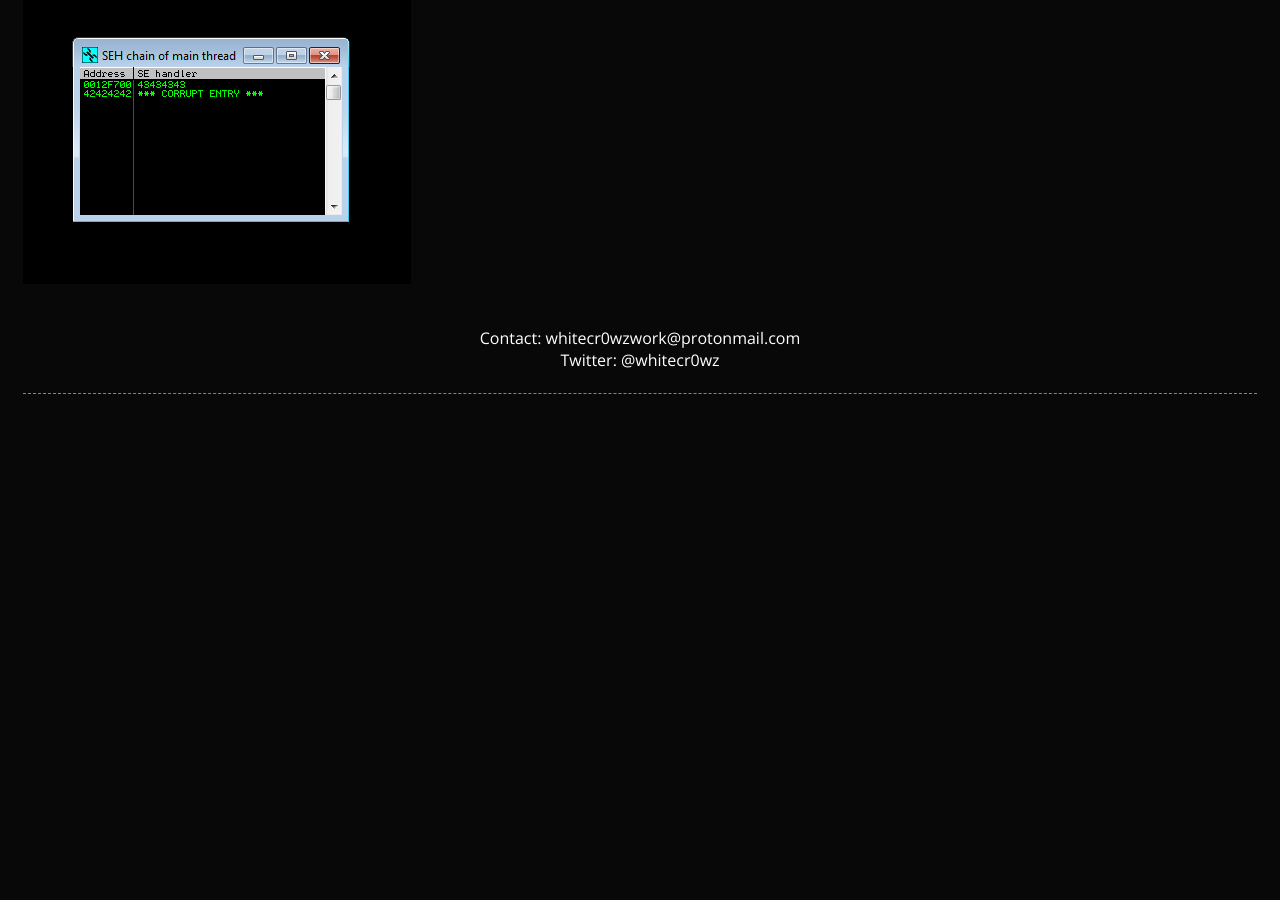
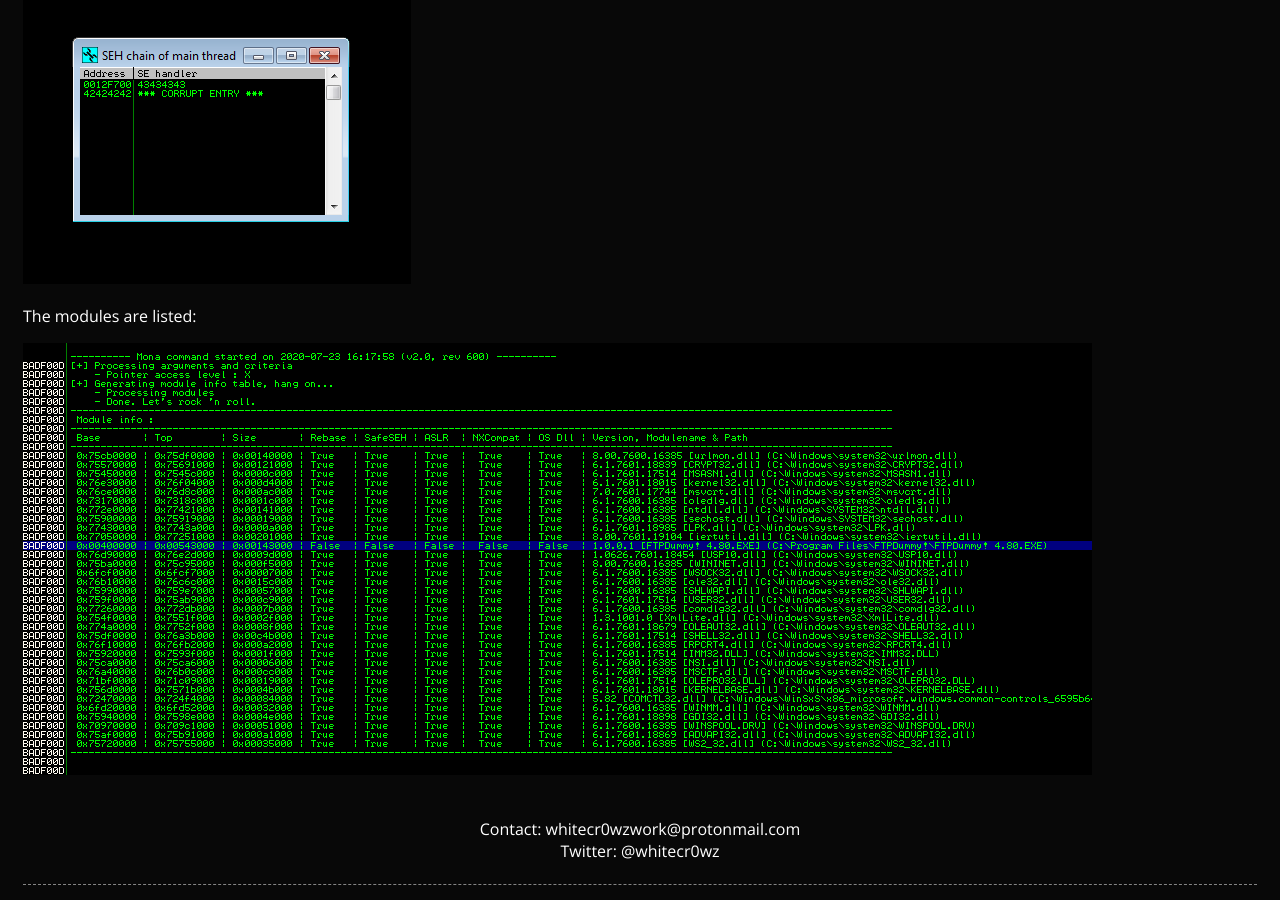
Before and after one commit to whitecr0wz/whitecr0wz.github.io, a Jekyll site: the page built from _posts/posts/2020-07-23-ftp-dummy.md, in a window 1280 px wide and 900 px high, scrolled down 1799 px. Built offline with Jekyll 4.4.1, drawn with Linux system fonts in a browser that asks for light colours; before the commit the page ends 2208 px from its top, so only the background shows below that.

Commit message:
Update 2020-07-23-ftp-dummy.md

```diff
--- a/_posts/posts/2020-07-23-ftp-dummy.md
+++ b/_posts/posts/2020-07-23-ftp-dummy.md
@@ -58,3 +58,7 @@ except:
 The SEH values are overwritten as expected:
 
 ![](/assets/img/Findings8/2.png)
+
+The modules are listed:
+
+![](/assets/img/Findings8/3.png)
```
